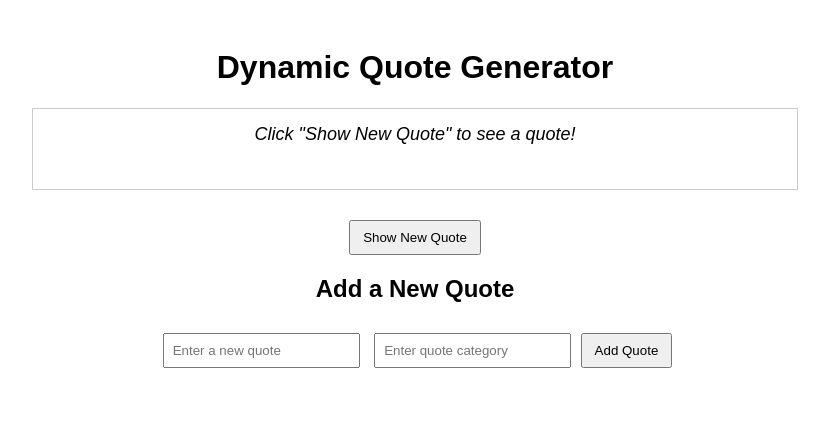
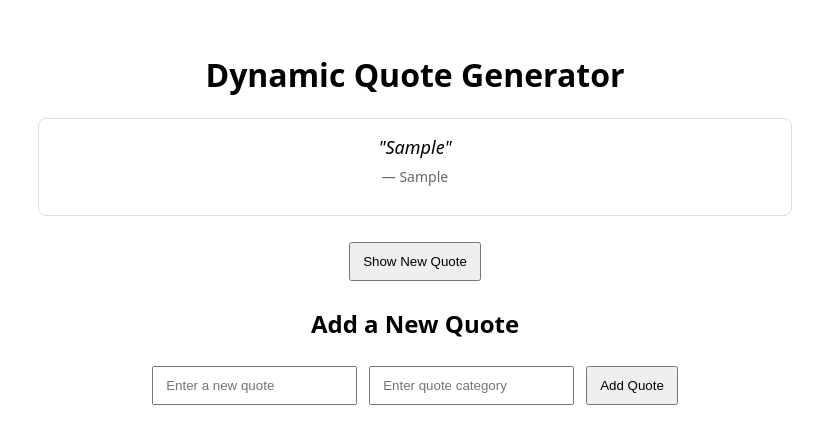
Before and after one commit to Joyclare/alx_fe_javascript, a plain HTML site: page dom-manipulation/index.html in a window 1280 px wide. Both pictures are taken after typing "Sample", "Sample" into the empty fields and a click on the button "Add Quote". Shown: the whole page, without its empty margins (225-1054 px from the left). Drawn offline with Linux system fonts and the light colour scheme.

Commit message:
Building a Dynamic Content Generator with Advanced DOM Manipulation

```diff
--- a/dom-manipulation/index.html
+++ b/dom-manipulation/index.html
@@ -1,53 +1,28 @@
 <!DOCTYPE html>
 <html lang="en">
 <head>
-  <meta charset="UTF-8">
-  <meta name="viewport" content="width=device-width, initial-scale=1.0">
+  <meta charset="UTF-8" />
+  <meta name="viewport" content="width=device-width, initial-scale=1.0"/>
   <title>Dynamic Quote Generator</title>
   <style>
-    body {
-      font-family: Arial, sans-serif;
-      padding: 20px;
-      text-align: center;
-    }
-    #quoteDisplay {
-      margin: 20px auto;
-      padding: 15px;
-      border: 1px solid #ccc;
-      width: 60%;
-      font-style: italic;
-      font-size: 18px;
-      min-height: 50px;
-    }
-    .quote-category {
-      font-size: 14px;
-      color: #555;
-    }
-    input {
-      margin: 5px;
-      padding: 8px;
-    }
-    button {
-      padding: 8px 12px;
-      margin-top: 10px;
-      cursor: pointer;
-    }
+    body { font-family: system-ui, Arial, sans-serif; padding: 24px; text-align: center; }
+    #quoteDisplay { margin: 20px auto; padding: 16px; border: 1px solid #ddd; border-radius: 8px; width: min(720px, 90%); min-height: 64px; font-size: 18px; font-style: italic; }
+    .quote-category { display: block; margin-top: 8px; font-size: 14px; color: #666; font-style: normal; }
+    #controls { margin-top: 16px; }
+    input, button { padding: 10px 12px; margin: 6px; }
   </style>
 </head>
 <body>
   <h1>Dynamic Quote Generator</h1>
 
-  <!-- Quote Display Section -->
-  <div id="quoteDisplay">Click "Show New Quote" to see a quote!</div>
-  <button id="newQuote">Show New Quote</button>
+  <div id="quoteDisplay">Click “Show New Quote” to see a quote.</div>
 
-  <!-- Add Quote Form -->
-  <h2>Add a New Quote</h2>
-  <div>
-    <input id="newQuoteText" type="text" placeholder="Enter a new quote" />
-    <input id="newQuoteCategory" type="text" placeholder="Enter quote category" />
-    <button id="addQuoteBtn">Add Quote</button>
+  <div id="controls">
+    <button id="newQuote">Show New Quote</button>
   </div>
+
+  <!-- The Add Quote form will be created dynamically via JS -->
+  <div id="formContainer"></div>
 
   <script src="script.js"></script>
 </body>
--- a/dom-manipulation/script.js
+++ b/dom-manipulation/script.js
@@ -1,47 +1,113 @@
-// Array of quote objects
-let quotes = [
+// ===== Requisite quotes array (text + category) =====
+const quotes = [
     { text: "The best way to get started is to quit talking and begin doing.", category: "Motivation" },
     { text: "Your time is limited, so don’t waste it living someone else’s life.", category: "Life" },
     { text: "Success is not in what you have, but who you are.", category: "Success" },
   ];
 
-  // Function to display a random quote
-  function showRandomQuote() {
-    if (quotes.length === 0) {
-      document.getElementById("quoteDisplay").innerHTML = "No quotes available.";
+  // Utility: safely get elements
+  function $(id) {
+    return document.getElementById(id);
+  }
+
+  // ===== Required: displayRandomQuote() =====
+  function displayRandomQuote() {
+    const display = $("quoteDisplay");
+    if (!display) return;
+
+    if (!Array.isArray(quotes) || quotes.length === 0) {
+      display.textContent = "No quotes available.";
       return;
     }
 
-    const randomIndex = Math.floor(Math.random() * quotes.length);
-    const quote = quotes[randomIndex];
-    document.getElementById("quoteDisplay").innerHTML = `
-      "${quote.text}" <div class="quote-category">— ${quote.category}</div>
-    `;
+    const idx = Math.floor(Math.random() * quotes.length);
+    const { text, category } = quotes[idx];
+
+    // Update DOM
+    display.innerHTML = `"${text}" <span class="quote-category">— ${category}</span>`;
   }
 
-  // Function to add a new quote
+  // Optional alias if earlier code/tests referenced showRandomQuote
+  function showRandomQuote() {
+    return displayRandomQuote();
+  }
+
+  // ===== Required: addQuote() =====
   function addQuote() {
-    const textInput = document.getElementById("newQuoteText");
-    const categoryInput = document.getElementById("newQuoteCategory");
+    const textInput = $("newQuoteText");
+    const categoryInput = $("newQuoteCategory");
+    const display = $("quoteDisplay");
 
-    const newText = textInput.value.trim();
-    const newCategory = categoryInput.value.trim();
+    if (!textInput || !categoryInput) return;
 
-    if (newText === "" || newCategory === "") {
+    const text = textInput.value.trim();
+    const category = categoryInput.value.trim();
+
+    if (!text || !category) {
       alert("Please enter both a quote and a category.");
       return;
     }
 
-    // Add new quote object to quotes array
-    quotes.push({ text: newText, category: newCategory });
+    // Add to quotes array
+    quotes.push({ text, category });
 
-    // Clear input fields
+    // Clear inputs
     textInput.value = "";
     categoryInput.value = "";
 
-    alert("New quote added successfully!");
+    // Update DOM (show the newly added quote)
+    if (display) {
+      display.innerHTML = `"${text}" <span class="quote-category">— ${category}</span>`;
+    }
   }
 
-  // Event listeners
-  document.getElementById("newQuote").addEventListener("click", showRandomQuote);
-  document.getElementById("addQuoteBtn").addEventListener("click", addQuote);
+  // ===== Required: createAddQuoteForm() =====
+  // Build the Add Quote form dynamically (advanced DOM manipulation)
+  function createAddQuoteForm() {
+    const container = $("formContainer");
+    if (!container) return;
+
+    // Clear any existing content (idempotent)
+    container.innerHTML = "";
+
+    const wrapper = document.createElement("div");
+
+    const heading = document.createElement("h2");
+    heading.textContent = "Add a New Quote";
+
+    const inputText = document.createElement("input");
+    inputText.type = "text";
+    inputText.id = "newQuoteText";
+    inputText.placeholder = "Enter a new quote";
+
+    const inputCategory = document.createElement("input");
+    inputCategory.type = "text";
+    inputCategory.id = "newQuoteCategory";
+    inputCategory.placeholder = "Enter quote category";
+
+    const addBtn = document.createElement("button");
+    addBtn.type = "button";
+    addBtn.id = "addQuoteBtn";
+    addBtn.textContent = "Add Quote";
+    addBtn.addEventListener("click", addQuote);
+
+    wrapper.appendChild(heading);
+    wrapper.appendChild(inputText);
+    wrapper.appendChild(inputCategory);
+    wrapper.appendChild(addBtn);
+
+    container.appendChild(wrapper);
+  }
+
+  // ===== Wire up events on load =====
+  document.addEventListener("DOMContentLoaded", () => {
+    // Required: event listener for “Show New Quote” button
+    const btn = $("newQuote");
+    if (btn) btn.addEventListener("click", displayRandomQuote);
+
+    // Build the dynamic Add Quote form
+    createAddQuoteForm();
+
+    // Optionally show one on load
+    // displayRandomQuote();
+  });
```
